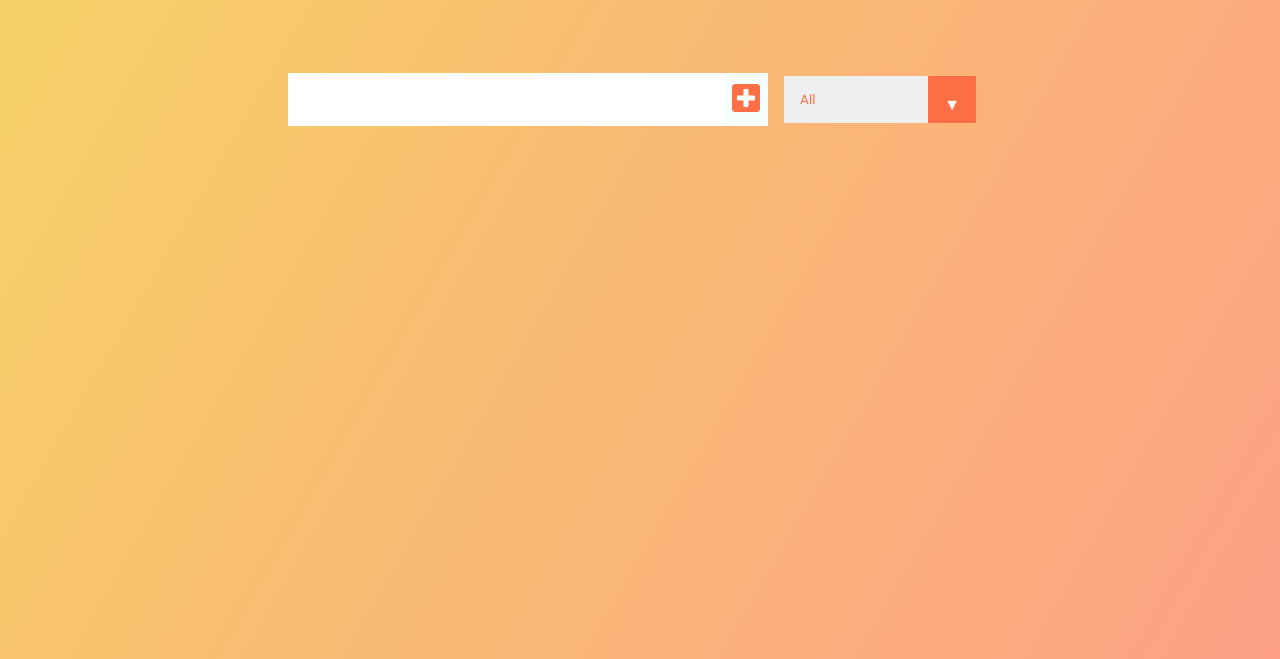
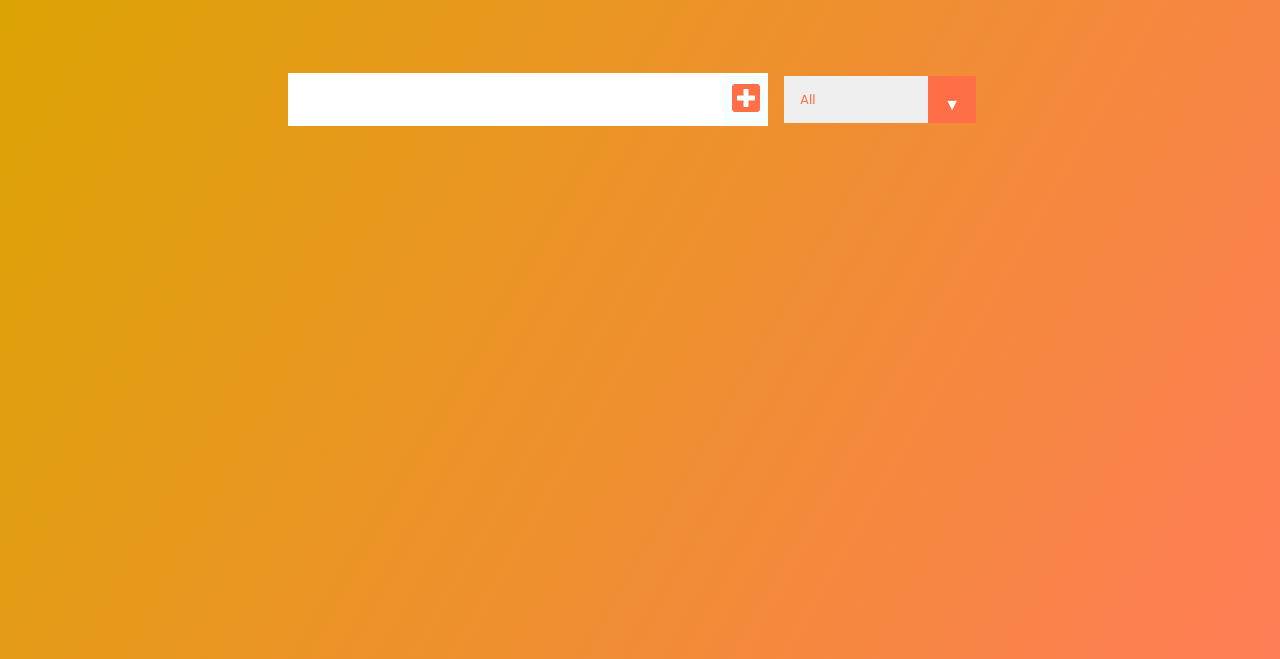
Before and after one commit to neelgupta123/to-do-list, a plain HTML site: page index.html in a window 1280 px wide. Shown: the part 141-800 px from the top of the page. Drawn offline with Linux system fonts and the light colour scheme.

Commit message:
Update style.css

```diff
--- a/css/style.css
+++ b/css/style.css
@@ -9,7 +9,7 @@
 
 
 body {
-  background-image: linear-gradient(120deg, #f6d365 0%, #fda085 100%);
+  background-image: linear-gradient(120deg, #dba600 0%, #ff7d57 100%);
   color: white;
   font-family: "Poppins", sans-serif;
   min-height: 100vh;
```
